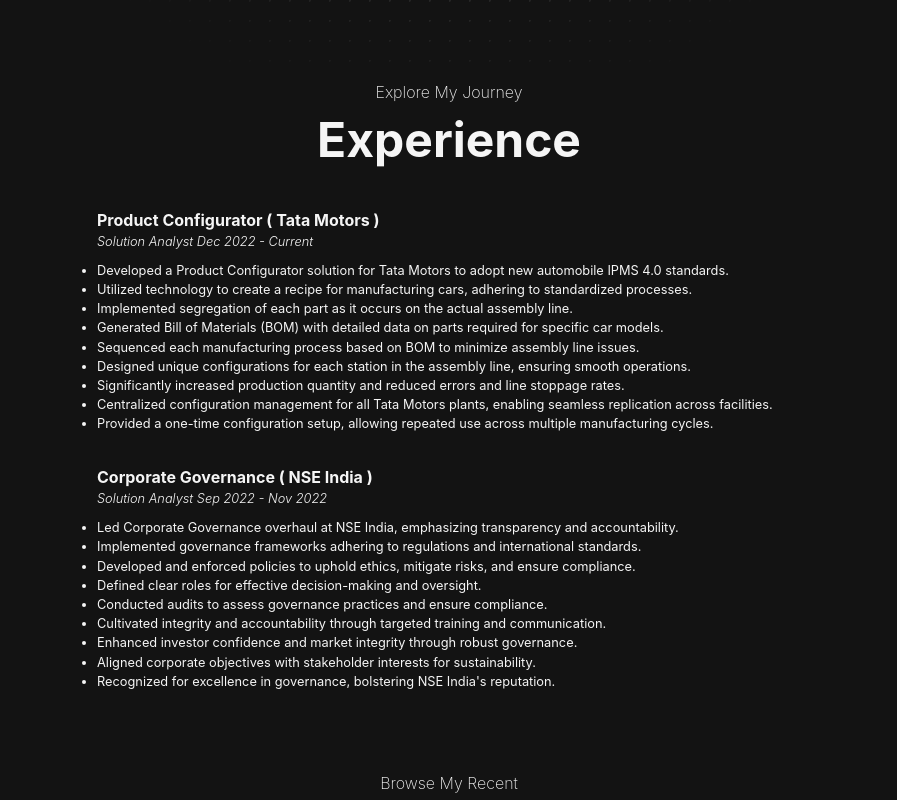
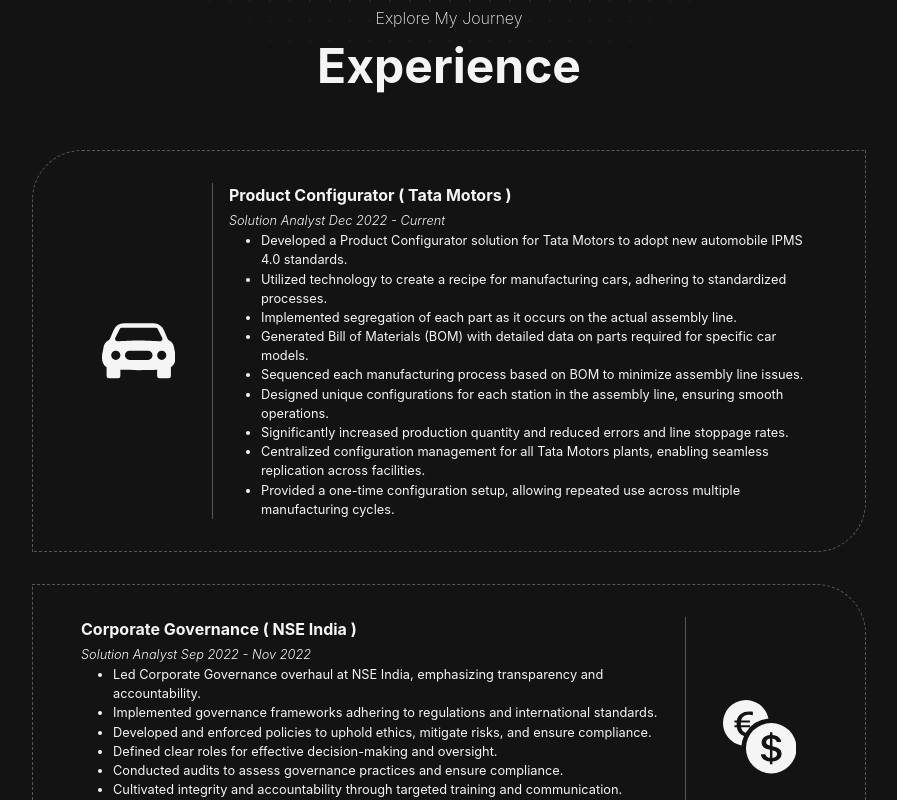
Before and after one commit to sdhone98/portfolio-v2, a React (Vite) app: page / in a window 1280 px wide. Shown: the part 720-1520 px from the top of the page, without its empty margins (191-1088 px from the left). Built offline with nearby package versions, Linux system fonts and the light colour scheme.

Commit message:
Experinace secttion update

```diff
--- a/src/componets/Experiance/Experiance.scss
+++ b/src/componets/Experiance/Experiance.scss
@@ -9,14 +9,16 @@
   box-sizing: border-box;
 
   .container {
+    width: 80%;
+    display: flex;
+    justify-content: center;
+    align-items: center;
     box-sizing: border-box;
     margin-top: 2rem;
-    padding: 0 2rem;
   }
 
   @media screen and (min-width: 300px) and (max-width: 600px) {
     min-width: 300px;
-    height: fit-content;
 
     .container {
       width: 100%;
@@ -26,7 +28,6 @@
 
   @media screen and (min-width: 601px) and (max-width: 768px) {
     min-width: 601px;
-    height: fit-content;
 
     .container {
       width: 100%;
@@ -35,7 +36,6 @@
 
   @media screen and (min-width: 769px) and (max-width: 992px) {
     min-width: 769;
-    height: fit-content;
 
     .container {
       width: 80%;
@@ -43,7 +43,6 @@
   }
   @media screen and (min-width: 993px) and (max-width: 1200px) {
     min-width: 993px;
-    height: fit-content;
 
     .container {
       width: 60%;
@@ -51,7 +50,6 @@
   }
   @media screen and (min-width: 1200px) and (max-width: 1440px) {
     min-width: 1200px;
-    height: fit-content;
 
     .container {
       width: 60%;
@@ -60,7 +58,6 @@
 
   @media screen and (min-width: 1440px) {
     min-width: 1200px;
-    height: fit-content;
 
     .container {
       width: 50%;
--- a/src/componets/Experiance/ProjectCard.jsx
+++ b/src/componets/Experiance/ProjectCard.jsx
@@ -5,10 +5,37 @@
   position,
   projectDuration,
   description,
-  correntMode
+  correntMode,
 }) => {
+  const svgIcons = [
+    <svg
+      xmlns="http://www.w3.org/2000/svg"
+      width="16"
+      height="16"
+      fill="currentColor"
+      viewBox="0 0 16 16"
+    >
+      <path d="M2.52 3.515A2.5 2.5 0 0 1 4.82 2h6.362c1 0 1.904.596 2.298 1.515l.792 1.848c.075.175.21.319.38.404.5.25.855.715.965 1.262l.335 1.679q.05.242.049.49v.413c0 .814-.39 1.543-1 1.997V13.5a.5.5 0 0 1-.5.5h-2a.5.5 0 0 1-.5-.5v-1.338c-1.292.048-2.745.088-4 .088s-2.708-.04-4-.088V13.5a.5.5 0 0 1-.5.5h-2a.5.5 0 0 1-.5-.5v-1.892c-.61-.454-1-1.183-1-1.997v-.413a2.5 2.5 0 0 1 .049-.49l.335-1.68c.11-.546.465-1.012.964-1.261a.8.8 0 0 0 .381-.404l.792-1.848ZM3 10a1 1 0 1 0 0-2 1 1 0 0 0 0 2m10 0a1 1 0 1 0 0-2 1 1 0 0 0 0 2M6 8a1 1 0 0 0 0 2h4a1 1 0 1 0 0-2zM2.906 5.189a.51.51 0 0 0 .497.731c.91-.073 3.35-.17 4.597-.17s3.688.097 4.597.17a.51.51 0 0 0 .497-.731l-.956-1.913A.5.5 0 0 0 11.691 3H4.309a.5.5 0 0 0-.447.276L2.906 5.19Z" />
+    </svg>,
+    <svg
+      xmlns="http://www.w3.org/2000/svg"
+      width="16"
+      height="16"
+      fill="currentColor"
+      viewBox="0 0 16 16"
+    >
+      <path d="M0 5a5 5 0 0 0 4.027 4.905 6.5 6.5 0 0 1 .544-2.073C3.695 7.536 3.132 6.864 3 5.91h-.5v-.426h.466V5.05q-.001-.07.004-.135H2.5v-.427h.511C3.236 3.24 4.213 2.5 5.681 2.5c.316 0 .59.031.819.085v.733a3.5 3.5 0 0 0-.815-.082c-.919 0-1.538.466-1.734 1.252h1.917v.427h-1.98q-.004.07-.003.147v.422h1.983v.427H3.93c.118.602.468 1.03 1.005 1.229a6.5 6.5 0 0 1 4.97-3.113A5.002 5.002 0 0 0 0 5m16 5.5a5.5 5.5 0 1 1-11 0 5.5 5.5 0 0 1 11 0m-7.75 1.322c.069.835.746 1.485 1.964 1.562V14h.54v-.62c1.259-.086 1.996-.74 1.996-1.69 0-.865-.563-1.31-1.57-1.54l-.426-.1V8.374c.54.06.884.347.966.745h.948c-.07-.804-.779-1.433-1.914-1.502V7h-.54v.629c-1.076.103-1.808.732-1.808 1.622 0 .787.544 1.288 1.45 1.493l.358.085v1.78c-.554-.08-.92-.376-1.003-.787zm1.96-1.895c-.532-.12-.82-.364-.82-.732 0-.41.311-.719.824-.809v1.54h-.005zm.622 1.044c.645.145.943.38.943.796 0 .474-.37.8-1.02.86v-1.674z" />
+    </svg>,
+  ];
   return (
-    <div className="project-info">
+    <div className="project-info" style={{flexDirection: `${id/2 == 0? "row":"row-reverse"}`,
+    border: `1px dashed ${correntMode? "rgba(245,245,245,.3)" : "rgba(0,0,0,.3)"}`,
+    borderRadius:  `${id/2 == 0? "50px 0 50px 0":"0 50px 0 50px"}`}}>
+      <div className="img">
+        {svgIcons[id]}
+      </div>
+      <div className="center-line" style={{backgroundColor: `${correntMode? "rgba(245,245,245,.3)":"rgba(0,0,0,.3)"}`}}></div>
+      <div className="card">
         <h4>{projectName}</h4>
         <span>
           <i>
@@ -21,6 +48,7 @@
           ))}
         </ul>
       </div>
+    </div>
   );
 };
 
--- a/src/componets/Experiance/ProjectCard.scss
+++ b/src/componets/Experiance/ProjectCard.scss
@@ -1,10 +1,36 @@
 .project-info {
   width: 100%;
+  height: 100%;
   display: flex;
-  flex-direction: column;
+  flex-direction: row;
   align-items: center;
   justify-content: center;
-  margin: 0rem 1rem 2rem 1rem;
+  margin: 1rem;
+  padding: 2rem;
+
+  .img {
+    width: 20%;
+    height: inherit;
+    display: flex;
+    justify-content: center;
+    align-items: center;
+
+    svg {
+      width: 50%;
+      max-width: 100px;
+    }
+  }
+
+  .center-line {
+    width: 1px;
+    height: inherit;
+  }
+
+  .card {
+    margin: 0 1rem;
+    width: 80%;
+    height: fit-content;
+    box-sizing: border-box;
 
     h4,
     span,
@@ -12,6 +38,7 @@
       -webkit-user-select: none;
       -ms-user-select: none;
       user-select: none;
+      width: fit-content;
     }
 
     i {
@@ -31,4 +58,22 @@
     li {
       font-size: 0.8rem;
     }
+    ul {
+      margin-left: 2rem;
+      box-sizing: border-box;
+      width: fit-content;
+
+      li {
+        width: fit-content;
       }
+    }
+  }
+  @media screen and (min-width: 300px) and (max-width: 768px) {
+    .img {
+      display: none;
+    }
+    .card {
+      width: 90%;
+    }
+  }
+}
```
Also changed, not shown: 1 other file (tests, documents, lock files or other folders). Lines whose indentation alone changed are shown as unchanged.
